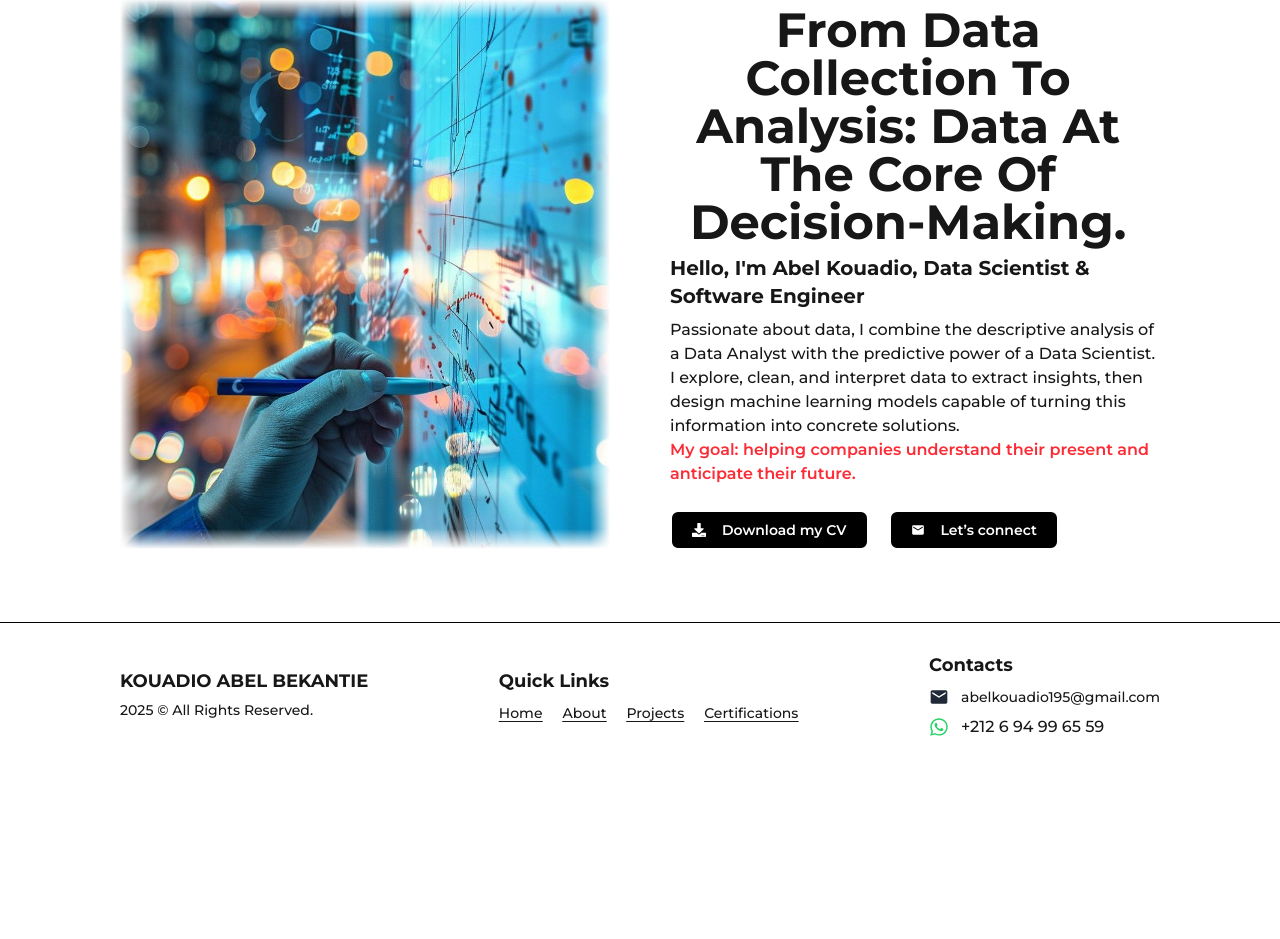
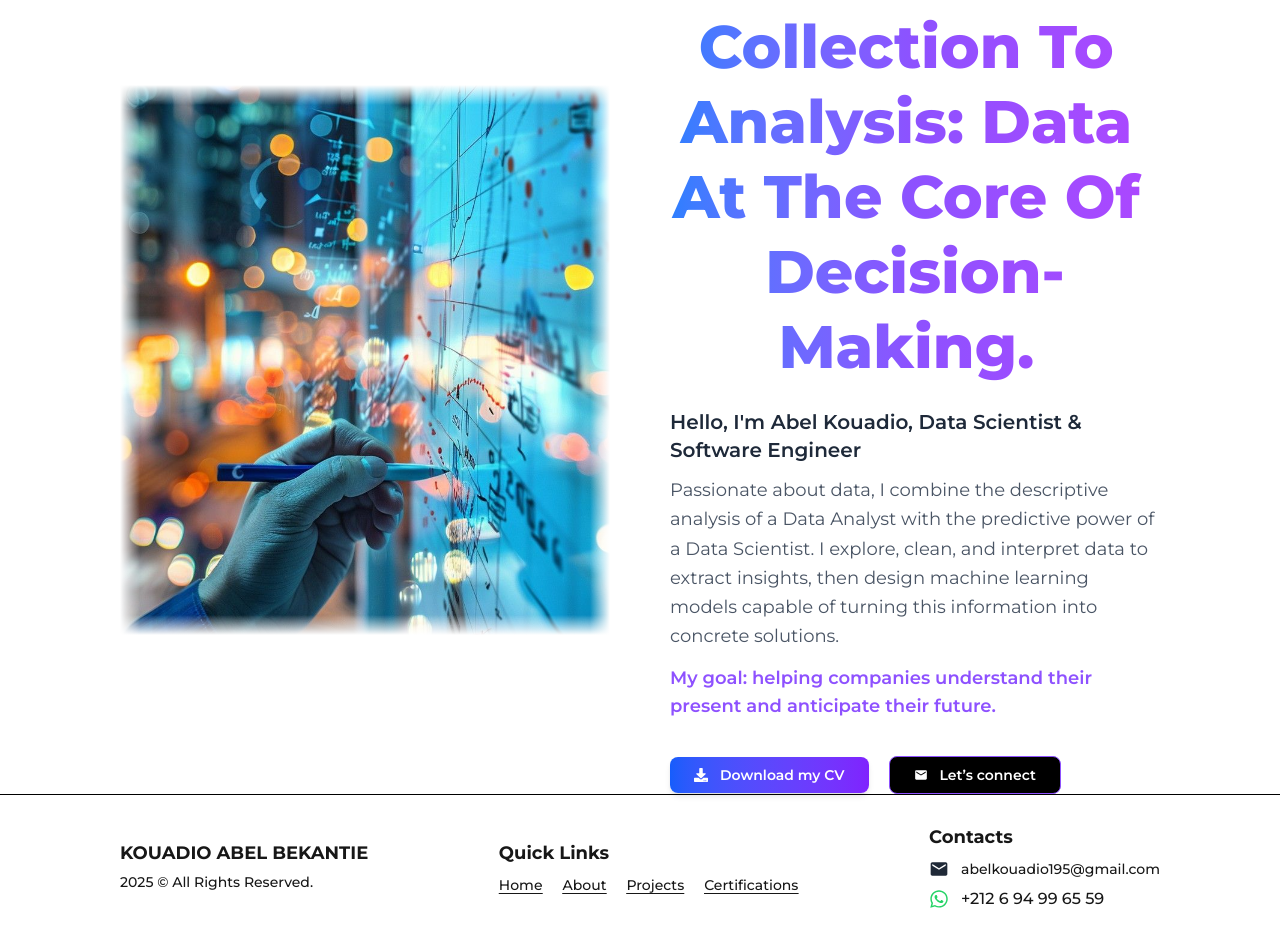
Before and after one commit to Abelkouadio95/portfolio, a Next.js app: page /en/ in a window 1280 px wide. Shown: the part 178-1117 px from the top of the page. Before the commit the page ends 945 px from the top, so only its background shows below. Built offline with nearby package versions, Linux system fonts and the light colour scheme.

Commit message:
home page client

```diff
--- a/src/components/HomePageClient.tsx
+++ b/src/components/HomePageClient.tsx
@@ -25,21 +25,50 @@ export default function HomePageClient() {
           </div>
 
           {/* Text Section */}
+          {/* Text Section */}
           <div className="w-full lg:w-1/2 flex flex-col items-center lg:items-start self-center text-center lg:text-left">
-            <AnimatedText text={t('title')} className="text-3xl md:text-4xl lg:text-5xl">
-            </AnimatedText>
+            <AnimatedText
+              text={t('title')}
+              className="text-3xl md:text-5xl lg:text-6xl font-extrabold leading-tight
+                        bg-gradient-to-r from-blue-500 via-violet-500 to-purple-500
+                        bg-clip-text text-transparent mb-4"
+            />
             <AnimatedSection>
-              <h2 className="text-lg md:text-xl font-bold mb-2">{t('subtitle')}</h2>
-              <p className="text-sm md:text-base font-medium">{t('description')}</p>
-              <p className="font-semibold text-red-500 mb-4 text-sm md:text-base">{t('goal')}</p>
+              <h2 className="text-base md:text-lg lg:text-xl font-semibold text-gray-800 dark:text-gray-100 mb-3">
+                {t('subtitle')}
+              </h2>
+              <p className="text-sm md:text-base lg:text-lg text-gray-600 dark:text-gray-300 leading-relaxed mb-3">
+                {t('description')}
+              </p>
+              <p className="font-semibold text-violet-500 dark:text-violet-400 mb-5 text-sm md:text-base lg:text-lg">
+                {t('goal')}
+              </p>
             </AnimatedSection>
 
-            <div className="flex flex-col sm:flex-row items-center justify-center lg:justify-start gap-3 md:gap-5 mt-2 w-full">
-              <Link href={t('cvLink')} target={"_blank"}
-              className="flex items-center bg-black text-white p-2 px-4 md:px-5 rounded-lg font-semibold hover:bg-white border-2 hover:text-black gap-2 md:gap-4 text-xs md:text-sm w-full sm:w-auto justify-center">
-                <FaDownload/> {t('cv')}
+            <div className="flex flex-col sm:flex-row items-center justify-center lg:justify-start gap-3 md:gap-5 mt-4 w-full">
+              <Link
+                href={t('cvLink')}
+                target="_blank"
+                className="flex items-center justify-center gap-2 md:gap-3
+                          bg-gradient-to-r from-blue-600 to-violet-600 text-white
+                          p-2 px-4 md:px-6 rounded-lg font-semibold text-xs md:text-sm
+                          shadow-md hover:shadow-xl hover:from-blue-500 hover:to-violet-500
+                          transition-all duration-200 w-full sm:w-auto"
+              >
+                <FaDownload /> {t('cv')}
               </Link>
-              <a href="mailto:abelkouadio195@gmail.com" target={"_blank"} className="flex items-center bg-black text-white text-xs md:text-sm p-2 px-4 md:px-5 rounded-lg font-semibold hover:bg-white border-2 hover:text-black gap-2 md:gap-4 w-full sm:w-auto justify-center"><MdEmail/>{t('contact')} </a>
+
+              <a
+                href="mailto:abelkouadio195@gmail.com"
+                target="_blank"
+                className="flex items-center justify-center gap-2 md:gap-3
+                          bg-black text-white text-xs md:text-sm
+                          p-2 px-4 md:px-6 rounded-lg font-semibold border border-violet-500
+                          hover:bg-white hover:text-black hover:shadow-[0_0_15px_rgba(139,92,246,0.4)]
+                          transition-all duration-200 w-full sm:w-auto"
+              >
+                <MdEmail /> {t('contact')}
+              </a>
             </div>
           </div>
         </div>
```
